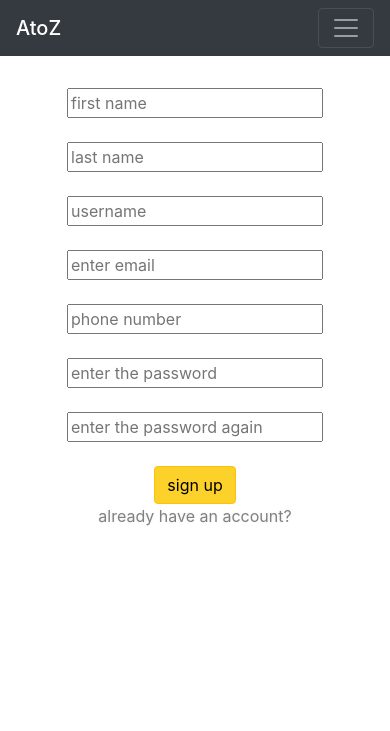
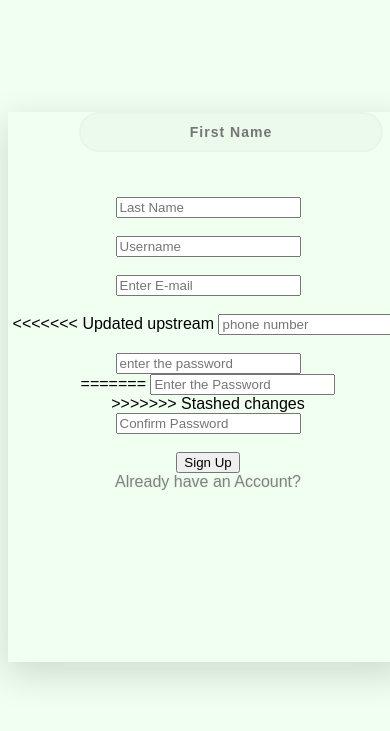
Before and after one commit to Zaibanaman1/AtoZ, a Django app: page /accounts/register in a window 390 px wide; the page is wider, and only the part inside the window is pictured. Shown: the top 731 px of that part. Run offline with Django 3.2, Linux system fonts and the light colour scheme; some libraries are stand-ins or nearby versions.

Commit message:
register form design

```diff
--- a/atoz_store/Templates/atoz_store/register.html
+++ b/atoz_store/Templates/atoz_store/register.html
@@ -1,26 +1,32 @@
-{% extends 'atoz_store/main.html' %}
 {% load static %}
 {% block content %}
+<head>
+    <link rel="stylesheet" href="{% static 'css\style.css' %}">
+</head>
 <div class="" align="center">
-    <form class="form" action="register" method="POST">
+    <form class="main" action="register" method="POST">
         {% csrf_token %}
 
-        <input type="text" name="first_name" placeholder="first name"><br>
+        <input class="un" type="text" name="first_name" placeholder="First Name"><br>
         <br>
-        <input type="text" name="last_name" placeholder="last name"><br>
+        <input type="text" name="last_name" placeholder="Last Name"><br>
        <br>
-        <input type="text" name="username" placeholder="username"><br>
+        <input type="text" name="username" placeholder="Username"><br>
         <br>
-       <input type="email" name="email" placeholder="enter email"><br>
+       <input type="email" name="email" placeholder="Enter E-mail"><br>
        <br>
+<<<<<<< Updated upstream
        <input type="text" name="phone" placeholder="phone number"><br>
        <br>
         <input type="password" name="password1" placeholder="enter the password"><br>
+=======
+        <input type="password" name="password1" placeholder="Enter the Password"><br>
+>>>>>>> Stashed changes
         <br>
-        <input type="password" name="password2" placeholder="enter the password again"><br>
+        <input type="password" name="password2" placeholder="Confirm Password"><br>
         <br>
-        <button type="submit" type="button" class="btn btn-warning">sign up</button><br>
-        <a href="login">already have an account?</a>
+        <button type="submit" type="button" class="btn btn-warning">Sign Up</button><br>
+        <a href="login">Already have an Account?</a>
     </form>
     <div>
         {% for message in messages%}
--- /dev/null
+++ b/atoz_store/static/css/style.css
@@ -0,0 +1,131 @@
+ body {
+        background-color: honeydew;
+        font-family: 'Ubuntu', sans-serif;
+    }
+
+    .main {
+        background-color: honeydew;
+        width: 400px;
+        height: 550px;
+        margin: 7em auto;
+        border-radius: 1.5em;
+        box-shadow: 0px 11px 35px 2px rgba(0, 0, 0, 0.14);
+    }
+
+    .sign {
+        padding-top: 40px;
+        color: grey;
+        font-family: 'Ubuntu', sans-serif;
+        font-weight: bold;
+        font-size: 23px;
+    }
+
+    .un {
+    width: 76%;
+    color: rgb(38, 50, 56);
+    font-weight: 700;
+    font-size: 14px;
+    letter-spacing: 1px;
+    background: rgba(136, 126, 126, 0.04);
+    padding: 10px 20px;
+    border: none;
+    border-radius: 20px;
+    outline: none;
+    box-sizing: border-box;
+    border: 2px solid rgba(0, 0, 0, 0.02);
+    margin-bottom: 50px;
+    margin-left: 46px;
+    text-align: center;
+    margin-bottom: 27px;
+    font-family: 'Ubuntu', sans-serif;
+    }
+    .ph {
+        width: 76%;
+        color: rgb(38, 50, 56);
+        font-weight: 700;
+        font-size: 14px;
+        letter-spacing: 1px;
+        background: rgba(136, 126, 126, 0.04);
+        padding: 10px 20px;
+        border: none;
+        border-radius: 20px;
+        outline: none;
+        box-sizing: border-box;
+        border: 2px solid rgba(0, 0, 0, 0.02);
+        margin-bottom: 50px;
+        margin-left: 46px;
+        text-align: center;
+        margin-bottom: 27px;
+        font-family: 'Ubuntu', sans-serif;
+        }
+        .em {
+            width: 76%;
+            color: rgb(38, 50, 56);
+            font-weight: 700;
+            font-size: 14px;
+            letter-spacing: 1px;
+            background: rgba(136, 126, 126, 0.04);
+            padding: 10px 20px;
+            border: none;
+            border-radius: 20px;
+            outline: none;
+            box-sizing: border-box;
+            border: 2px solid rgba(0, 0, 0, 0.02);
+            margin-bottom: 50px;
+            margin-left: 46px;
+            text-align: center;
+            margin-bottom: 27px;
+            font-family: 'Ubuntu', sans-serif;
+            }
+    form.form1 {
+        padding-top: 60px;
+    }
+
+    .pass {
+            width: 76%;
+    color: rgb(38, 50, 56);
+    font-weight: 700;
+    font-size: 14px;
+    letter-spacing: 1px;
+    background: rgba(136, 126, 126, 0.04);
+    padding: 10px 20px;
+    border: none;
+    border-radius: 20px;
+    outline: none;
+    box-sizing: border-box;
+    border: 2px solid rgba(0, 0, 0, 0.02);
+    margin-bottom: 50px;
+    margin-left: 46px;
+    text-align: center;
+    margin-bottom: 27px;
+    font-family: 'Ubuntu', sans-serif;
+    }
+    .submit {
+      cursor: pointer;
+        border-radius: 5em;
+        color: #fff;
+        background: linear-gradient(to right,#fcd12a,#fcd12a );
+        border: 1px;
+        padding-left: 40px;
+        padding-right: 40px;
+        padding-bottom: 10px;
+        padding-top: 10px;
+        font-family: 'Ubuntu', sans-serif;
+        margin-left: 35%;
+        font-size: 13px;
+        box-shadow: 0 0 20px 1px rgba(0, 0, 0, 0.04);
+    }
+
+
+    a {
+        text-shadow: 0px 0px 3px rgba(117, 117, 117, 0.12);
+        color: grey;
+        text-decoration: none
+    }
+
+    @media (max-width: 600px) {
+        .main {
+            border-radius: 0px;
+        }
+
+    }
```
Also changed, not shown: atoz_store/Templates/atoz_store/profile.html (added, +80 -0 lines), atoz_store/static/css/order_tracking.css (added, +128 -0 lines), db.sqlite3.
